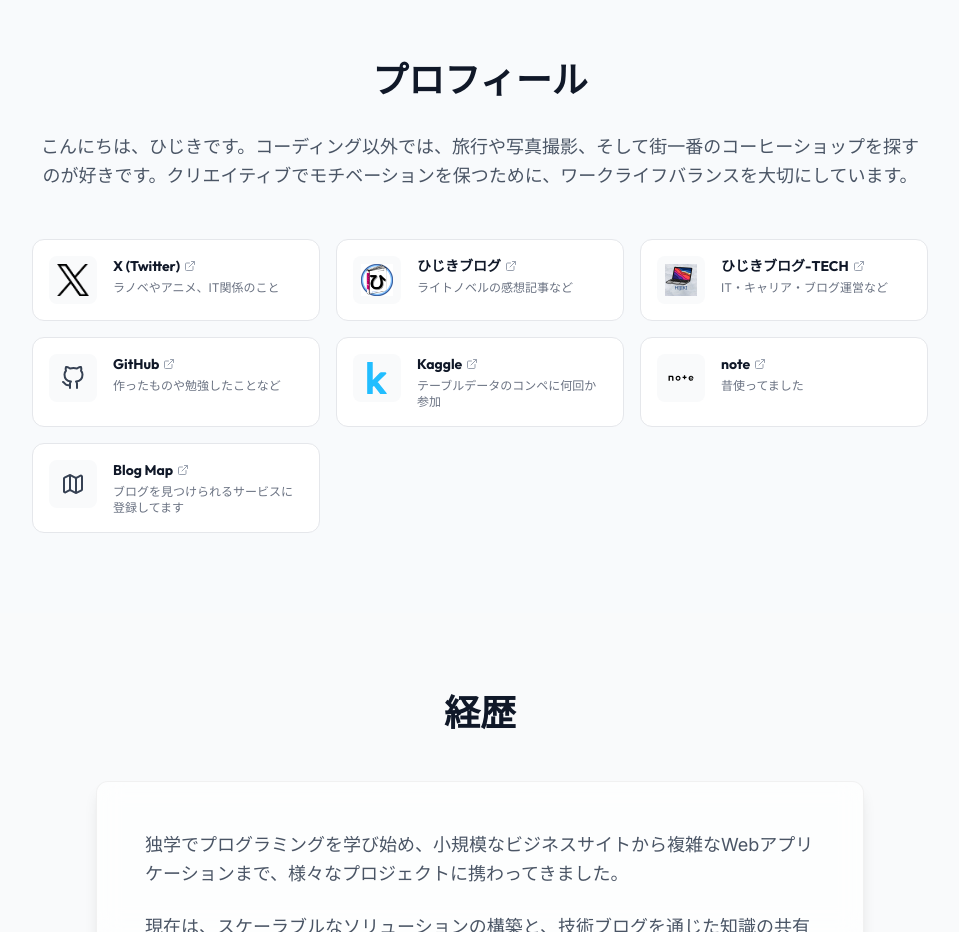
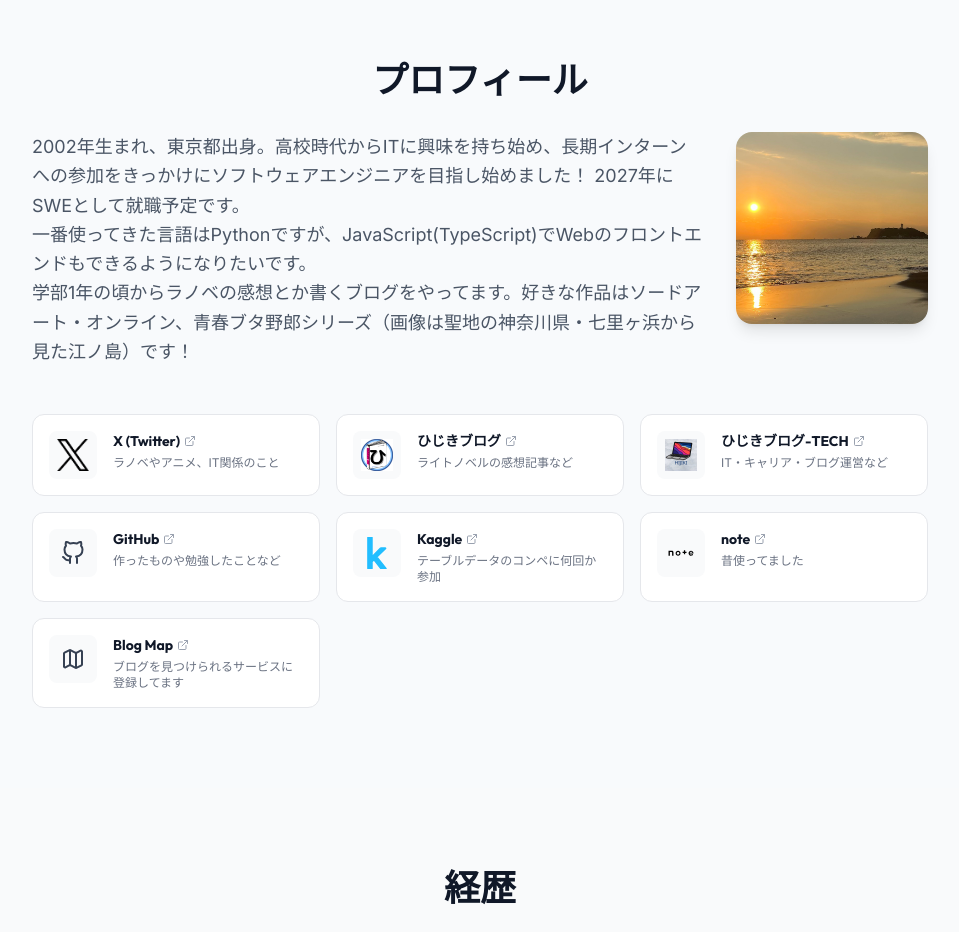
Before and after one commit to hijiki-my-dev/hijiki-my-dev.github.io, a React (Vite) app: page / in a window 1280 px wide. Shown: the part 820-1752 px from the top of the page, without its empty margins (160-1119 px from the left). Built offline with nearby package versions, Linux system fonts and the light colour scheme.

Commit message:
feat: update profile layout with image and left alignment

```diff
--- a/src/components/CasualProfile.tsx
+++ b/src/components/CasualProfile.tsx
@@ -6,6 +6,8 @@ import hijikiBlogLogo from '../assets/hijiki_blog_logo.png';
 import hijikiBlogTechLogo from '../assets/hijiki_blog_tech_logo.jpeg';
 import kaggleLogo from '../assets/kaggle_logo.svg';
 import noteLogo from '../assets/note_logo.svg';
+
+import profileImage from '../assets/profile.jpg';
 
 const CasualProfile = () => {
     const { t } = useLanguage();
@@ -72,10 +74,19 @@ const CasualProfile = () => {
                     {t('profile.title')}
                 </h2>
 
-                <div className="max-w-4xl mx-auto text-center">
-                    <p className="text-lg text-gray-600 dark:text-gray-400 mb-12 leading-relaxed">
-                        {t('profile.description')}
-                    </p>
+                <div className="max-w-4xl mx-auto">
+                    <div className="flex flex-col-reverse lg:flex-row items-center lg:items-start gap-8 mb-12">
+                        <p className="text-lg text-gray-600 dark:text-gray-400 leading-relaxed whitespace-pre-line text-left flex-1">
+                            {t('profile.description')}
+                        </p>
+                        <div className="flex-shrink-0">
+                            <img
+                                src={profileImage}
+                                alt="Profile"
+                                className="w-32 h-32 lg:w-48 lg:h-48 rounded-2xl object-cover shadow-lg"
+                            />
+                        </div>
+                    </div>
 
                     <div className="grid grid-cols-2 lg:grid-cols-3 gap-4">
                         {/* Primary Links (Always visible) */}
--- a/src/locales/ja.ts
+++ b/src/locales/ja.ts
@@ -20,7 +20,7 @@ export const ja = {
   },
   profile: {
     title: 'プロフィール',
-    description: 'こんにちは、ひじきです。コーディング以外では、旅行や写真撮影、そして街一番のコーヒーショップを探すのが好きです。クリエイティブでモチベーションを保つために、ワークライフバランスを大切にしています。',
+    description: '2002年生まれ、東京都出身。高校時代からITに興味を持ち始め、長期インターンへの参加をきっかけにソフトウェアエンジニアを目指し始めました！ 2027年にSWEとして就職予定です。\n一番使ってきた言語はPythonですが、JavaScript(TypeScript)でWebのフロントエンドもできるようになりたいです。\n学部1年の頃からラノベの感想とか書くブログをやってます。好きな作品はソードアート・オンライン、青春ブタ野郎シリーズ（画像は聖地の神奈川県・七里ヶ浜から見た江ノ島）です！',
   },
   projects: {
     title: 'プロジェクト',
```
Also changed, not shown: src/assets/profile.jpg (added).
